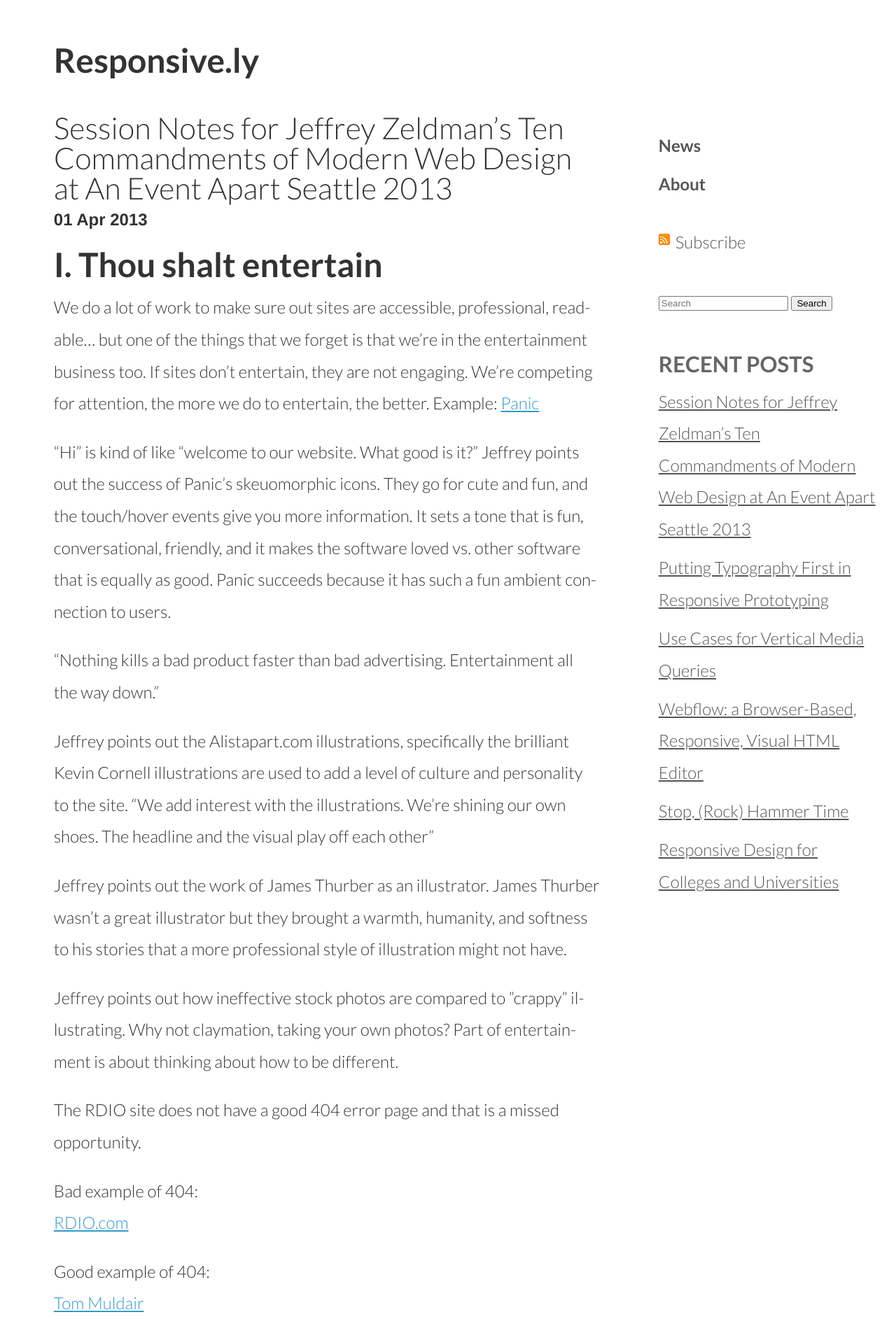
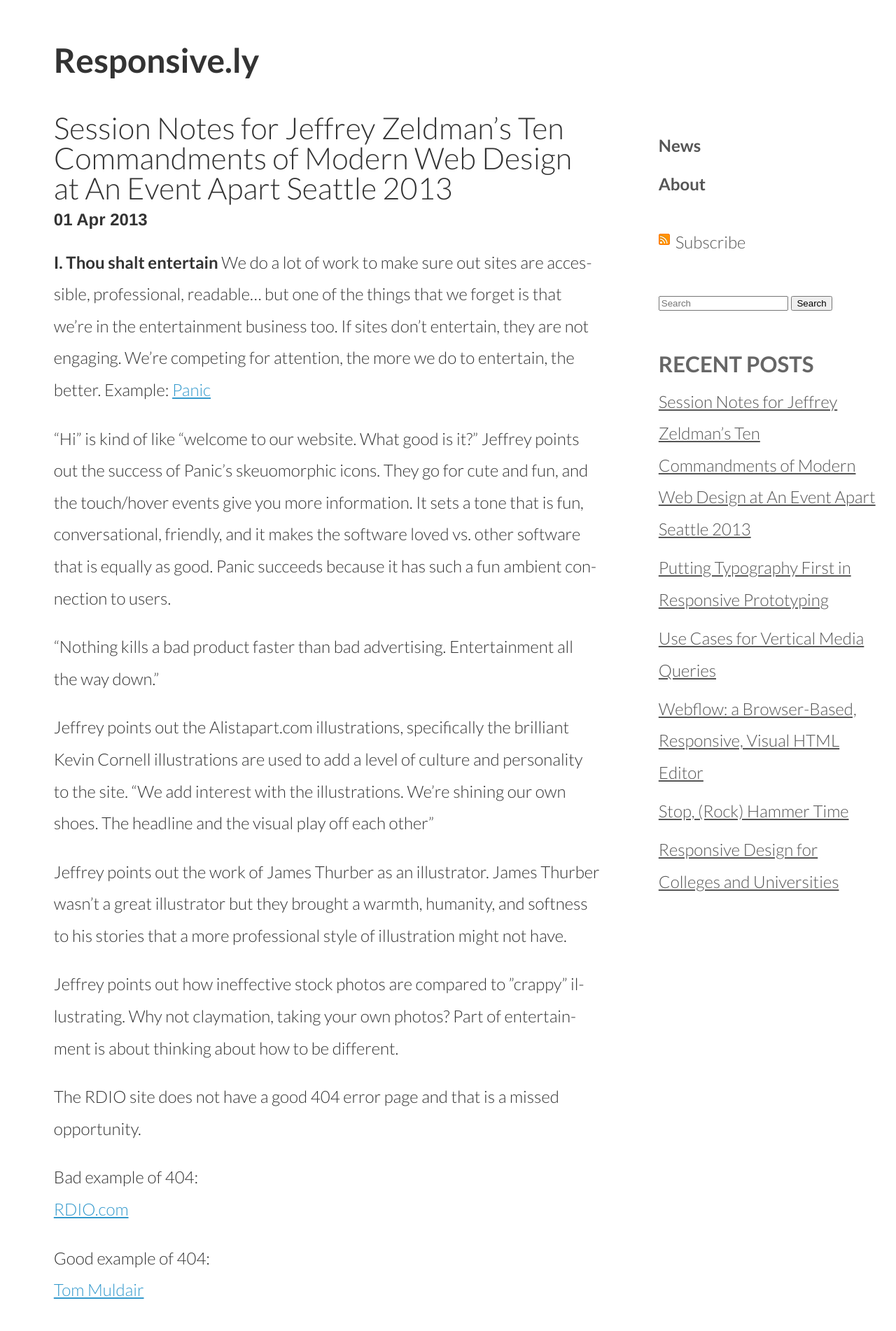
Before and after one commit to thedougco/responsive.ly, a Jekyll site: the page built from _posts/2013-04-1-session-notes-for jeffrey-zeldmans-ten-commandments-of-modern-web-design-at-an-event-apart-seattle.md, in a window 1280 px wide. Shown: the top 1902 px of the page at 70% size. Built offline with Jekyll 4.4.1, drawn with Linux system fonts in a browser that asks for light colours; nearby versions of some CDN libraries; Markdown is read by kramdown in place of the engine named in the settings; comment, search, counter and statistics services are not loaded.

```diff
--- a/_posts/2013-04-1-session-notes-for jeffrey-zeldmans-ten-commandments-of-modern-web-design-at-an-event-apart-seattle.md
+++ b/_posts/2013-04-1-session-notes-for jeffrey-zeldmans-ten-commandments-of-modern-web-design-at-an-event-apart-seattle.md
@@ -6,7 +6,7 @@ categories: [Responsive, Tools]
 author: doug
 ---
 
-#I. Thou shalt entertain
+**I. Thou shalt entertain**
 We do a lot of work to make sure out sites are accessible, professional, readable… but one of the things that we forget is that we’re in the entertainment business too. If sites don't entertain, they are not engaging. We're competing for attention, the more we do to entertain, the better.
 Example: [Panic](http://panic.com)
 
@@ -39,7 +39,7 @@ Jeffrey points out the talking bird, the ”Gnusletter,” pictures of soldiers
 [Flickr](http://www.flickr.com/)
 Has intertwining copy excerpts such as greetings in another language. What Zeldman refers to as ”Little, delightful touches.”
 
-#II. Test everything (including assumptions)
+**II. Test everything (including assumptions)**
 Examples:
 [Brad Frost's Post on Testing Mobile Devices](http://bradfrostweb.com/blog/mobile/test-on-real-mobile-devices-without-breaking-the-bank/)
 
@@ -58,14 +58,14 @@ Jeffrey shows iteration of design of A List Apart as a sequence.  ”How far can
 
 Jeffrey points out that little text links at the top of A List Apart articles were more effective than graphic links at the bottom. They initially assumed this was a bad thing, but discovered people really do like to tweet things before reading them. They saw a huge uptake in engagement in Twitter by having the small social media text links at the top. Instead of trying to educate readers not to ”tweet before reading, we let them.”
 
-#IV. Thou shalt ship
+**IV. Thou shalt ship**
 ”One of the saddest things is to work on getting a web site or app to make it perfect and someone comes out with a crappy version of the app that succeeds because it was first.”
 
 It doesn’t matter if how good you are if you don’t ship. And if you take too long someone else will beat you. Jeffrey points out the NYtimes.com redesign and how it is exposed and iterative.
 
 ”We ship and keep working. That’s the web.”
 
-#V. Engage thy community
+**V. Engage thy community**
 ”The most important you have besides your content and your proprietary apps are the people who love what you do.” Sometimes you can break that engagement.
 
 Jeffrey discusses the Facebook acquisition of Instagram and the draconian change in [terms of service](http://bits.blogs.nytimes.com/2012/12/17/what-instagrams-new-terms-of-service-mean-for-you/).
@@ -82,10 +82,10 @@ They did away with comments and allowed twitter and blog post embeds. This drama
 [A List Apart commenting embeds](http://alistapart.com/blog/post/embeddable-comments-yes-please)
 
 
-#VI. Love thy user as thyself
+**VI. Love thy user as thyself**
 “Be good to people. Meet them where they are.”
 
-#VII.
+**VII.**
 “Remember the content and keep it holy. This is not the same thing as content is king (or queen).”
 
 Jeremy Keith coined the term “content first.”
@@ -97,17 +97,17 @@ Examples:
 [EDUniverse](http://eduniverse.org/content-first-jeffrey-zeldman-edui-2011)
 [Content Strategy for Mobile](http://www.abookapart.com/products/content-strategy-for-mobile)
 
-#VIII. Ignore workflow at your peril
+**VIII. Ignore workflow at your peril**
 
-#IX. Thou shalt prioritize
+**IX. Thou shalt prioritize**
 
 Github has in “issues” tool for prioritizing. To a boss, everything is an emergency. Sometimes we need a tools to help team members visualize priorities.
 
 Examples:
 [Kick Ass Kickoff Meetings](http://alistapart.com/article/kick-ass-kickoff-meetings)
 
-#X. To thine own self be true
+**X. To thine own self be true**
 “Don't change what you are in the hopes it will make you more popular. The third time I was arrested, I figured this out” --Jeffrey Zeldman
 
-#XI Don't be a lemming!
+**XI Don't be a lemming!**
 "Think for yourself. Thank you!" --Jeffrey Zeldman
```
